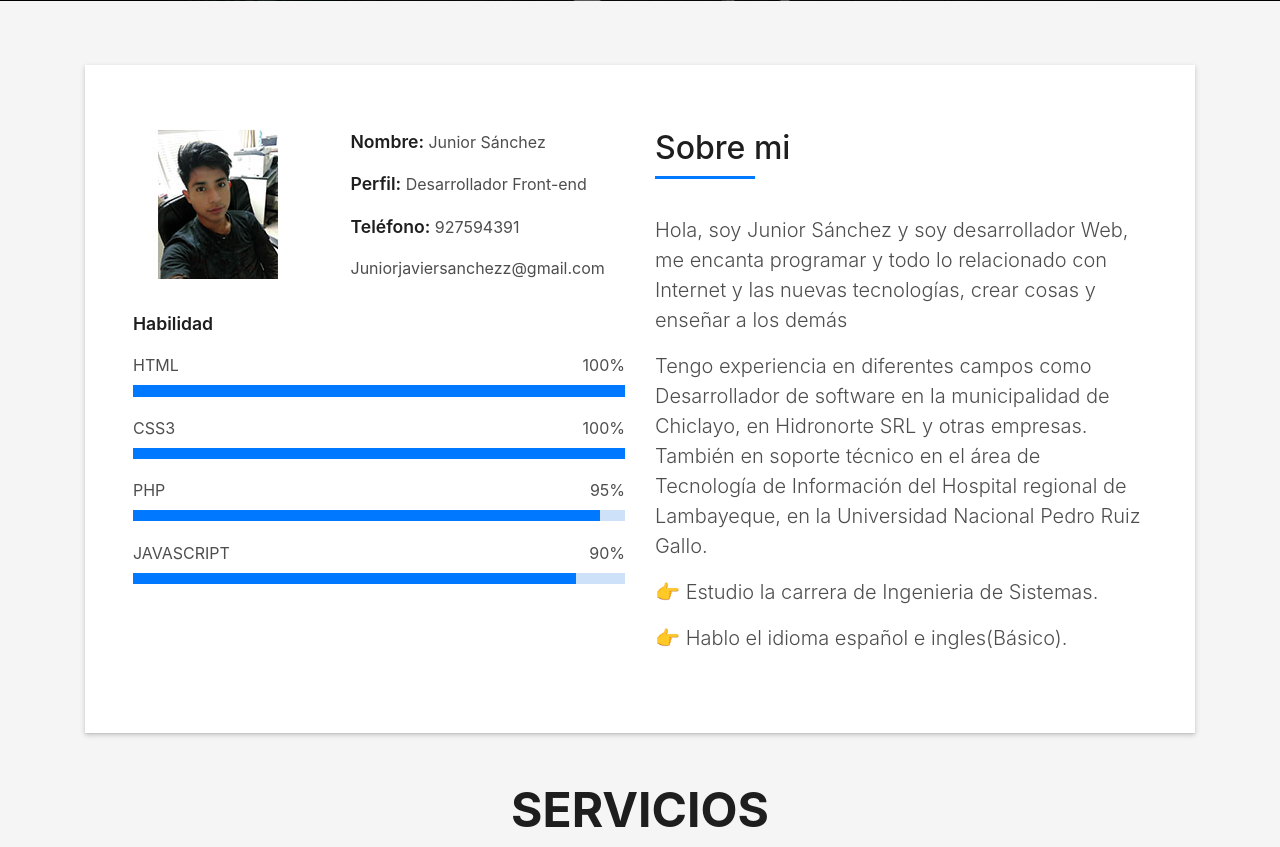
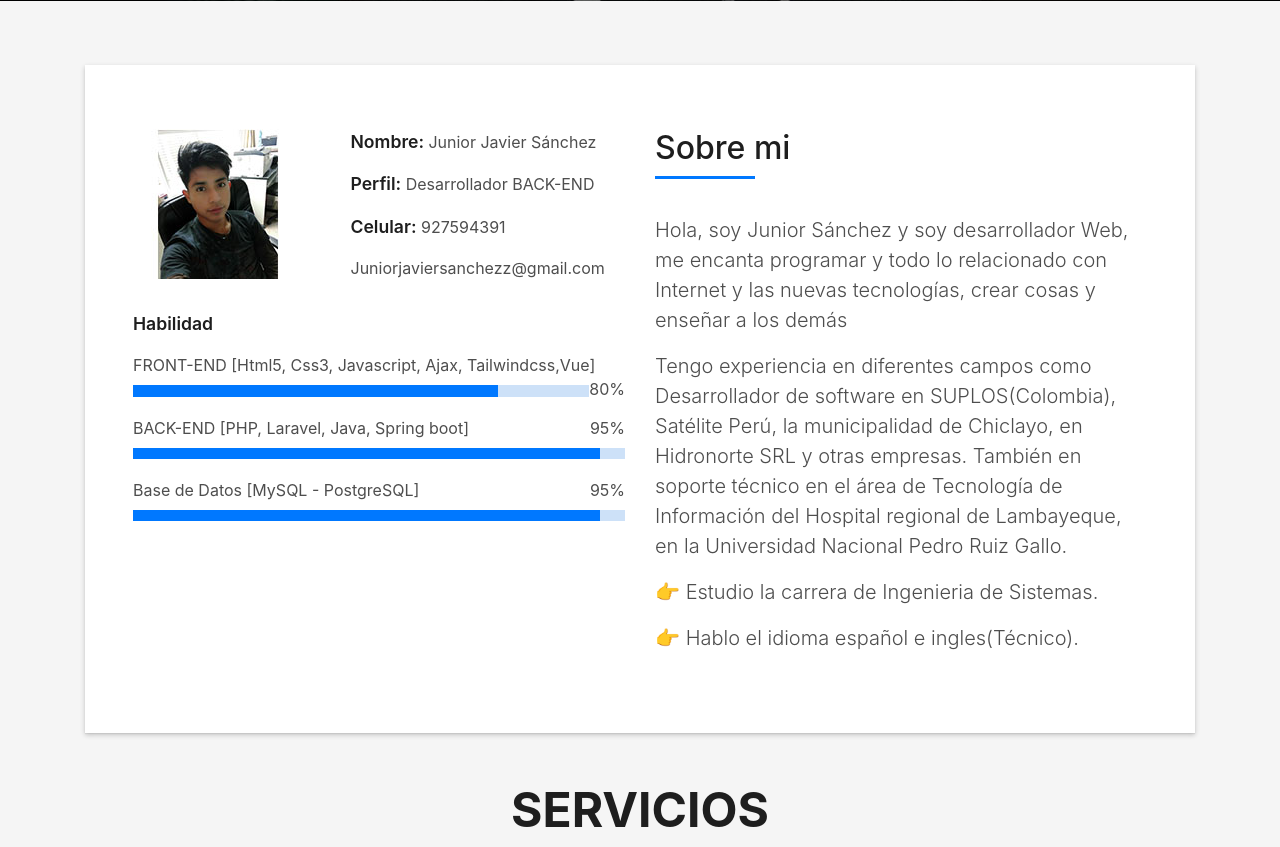
Before and after one commit to juniorjaviersanchez/website, a PHP site: page / in a window 1280 px wide. Shown: the part 799-1646 px from the top of the page. Run offline with PHP 8.4, Linux system fonts and the light colour scheme; some web fonts are replaced.

Commit message:
Actualización de página

```diff
--- a/aplicaciones.php
+++ b/aplicaciones.php
@@ -481,7 +481,7 @@
         <div class="row">
           <div class="col-sm-12">
             <div class="copyright-box">
-              <p class="copyright">&copy; Copyright 2020 <strong>Junior Javier Sanchez</strong>. </p>
+              <p class="copyright">&copy; Copyright 2022 <strong>Junior Javier Sánchez</strong>. </p>
               <div class="credits" style="color: #1b6ed9;">
                 <!--
                   All the links in the footer should remain intact.
--- a/index.php
+++ b/index.php
@@ -122,34 +122,29 @@
                   </div>
                   <div class="col-sm-6 col-md-7">
                     <div class="about-info">
-                      <p><span class="title-s">Nombre: </span> <span>Junior Sánchez</span></p>
-                      <p><span class="title-s">Perfil: </span> <span>Desarrollador Front-end</span></p>
+                      <p><span class="title-s">Nombre: </span> <span>Junior Javier Sánchez</span></p>
+                      <p><span class="title-s">Perfil: </span> <span>Desarrollador BACK-END</span></p>
 
-                      <p><span class="title-s">Teléfono: </span> <span>927594391</span></p>
+                      <p><span class="title-s">Celular: </span> <span>927594391</span></p>
                       <p>Juniorjaviersanchezz@gmail.com</span></p>
                     </div>
                   </div>
                 </div>
                 <div class="skill-mf">
                   <p class="title-s">Habilidad</p>
-                  <span>HTML</span> <span class="pull-right">100%</span>
+                  <span>FRONT-END [Html5, Css3, Javascript, Ajax, Tailwindcss,Vue]</span> <span class="pull-right">80%</span>
                   <div class="progress">
-                    <div class="progress-bar" role="progressbar" style="width: 100%;" aria-valuenow="100" aria-valuemin="0"
+                    <div class="progress-bar" role="progressbar" style="width: 80%" aria-valuenow="80" aria-valuemin="0"
                       aria-valuemax="100"></div>
                   </div>
-                  <span>CSS3</span> <span class="pull-right">100%</span>
-                  <div class="progress">
-                    <div class="progress-bar" role="progressbar" style="width: 100%" aria-valuenow="100" aria-valuemin="0"
-                      aria-valuemax="100"></div>
-                  </div>
-                  <span>PHP</span> <span class="pull-right">95%</span>
+                  <span>BACK-END [PHP, Laravel, Java, Spring boot]</span> <span class="pull-right">95%</span>
                   <div class="progress">
                     <div class="progress-bar" role="progressbar" style="width: 95%" aria-valuenow="95" aria-valuemin="0"
                       aria-valuemax="100"></div>
                   </div>
-                  <span>JAVASCRIPT</span> <span class="pull-right">90%</span>
+                  <span>Base de Datos [MySQL - PostgreSQL]</span> <span class="pull-right">95%</span>
                   <div class="progress">
-                    <div class="progress-bar" role="progressbar" style="width: 90%" aria-valuenow="90" aria-valuemin="0"
+                    <div class="progress-bar" role="progressbar" style="width: 95%" aria-valuenow="95" aria-valuemin="0"
                       aria-valuemax="100"></div>
                   </div>
                 </div>
@@ -165,13 +160,13 @@
                     Hola, soy Junior Sánchez y soy desarrollador Web, me encanta programar y todo lo relacionado con Internet y las nuevas tecnologías, crear cosas y enseñar a los demás
                   </p>
                   <p class="lead">
-                    Tengo experiencia en diferentes campos como Desarrollador de software en la municipalidad de Chiclayo, en Hidronorte SRL  y otras empresas. También en soporte técnico en el área de Tecnología de Información del Hospital regional de Lambayeque, en la Universidad Nacional Pedro Ruiz Gallo.
+                    Tengo experiencia en diferentes campos como Desarrollador de software en SUPLOS(Colombia), Satélite Perú, la municipalidad de Chiclayo, en Hidronorte SRL  y otras empresas. También en soporte técnico en el área de Tecnología de Información del Hospital regional de Lambayeque, en la Universidad Nacional Pedro Ruiz Gallo.
                   </p>
                   <p class="lead">
                     👉 Estudio la carrera de Ingenieria de Sistemas.
                   </p>
                   <p class="lead">
-                    👉 Hablo el idioma español e ingles(Básico).
+                    👉 Hablo el idioma español e ingles(Técnico).
                   </p>
                 </div>
               </div>
@@ -330,7 +325,7 @@
               <span class="ico-circle"><i class="ion-ribbon-a"></i></span>
             </div>
             <div class="counter-num">
-              <p class="counter">9</p>
+              <p class="counter">24</p>
               <span class="counter-text">CERTIFICADOS</span>
             </div>
           </div>
@@ -825,7 +820,7 @@
         <div class="row">
           <div class="col-sm-12">
             <div class="copyright-box">
-              <p class="copyright">&copy; Copyright 2020 <strong>Junior Javier Sanchez</strong>. </p>
+              <p class="copyright">&copy; Copyright 2022 <strong>Junior Javier Sánchez</strong>. </p>
               <div class="credits" style="color: #1b6ed9;">
                 <!--
                   All the links in the footer should remain intact.
--- a/vidaFinanciera.php
+++ b/vidaFinanciera.php
@@ -253,7 +253,7 @@
         <div class="row">
           <div class="col-sm-12">
             <div class="copyright-box">
-              <p class="copyright">&copy; Copyright 2020 <strong>Junior Javier Sanchez</strong>. </p>
+              <p class="copyright">&copy; Copyright 2022 <strong>Junior Javier Sánchez</strong>. </p>
               <div class="credits" style="color: #1b6ed9;">
                 <!--
                   All the links in the footer should remain intact.
```
